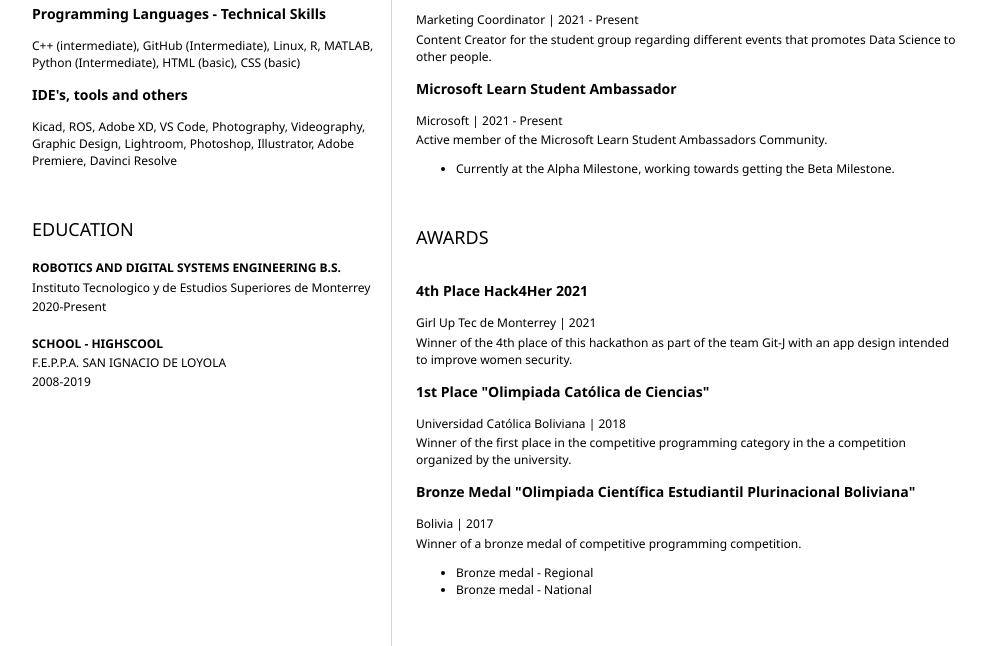
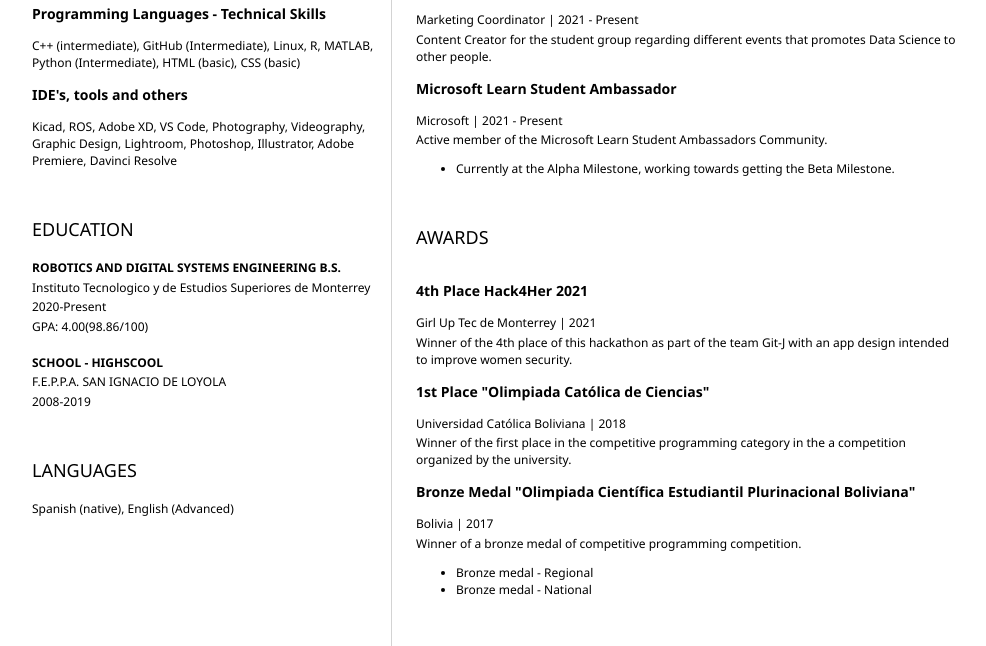
Before and after one commit to ianjduran/my-resume, a plain HTML site: page index.html in a window 1280 px wide. Shown: the part 516-1162 px from the top of the page, without its empty margins (152-1138 px from the left). Drawn offline with Linux system fonts and the light colour scheme.

Commit message:
add languages and gpa

```diff
--- a/index.html
+++ b/index.html
@@ -42,9 +42,8 @@
                         <i class="fab fa-instagram" aria-hidden="true"></i>
                         <a href="https://instagram.com/ianjduran">ianjduran</a>
                     </p>
+				</section>
 
-
-				</section>
 				<section>
 					<h2>SKILLS</h2>
 					<!-- your skills AKA "buzzwords" -->
@@ -63,6 +62,9 @@
                         <p>
                             2020-Present
                         </p>
+                        <p>
+                            GPA: 4.00(98.86/100)
+                        </p>
                     <br>
                     <b>SCHOOL - HIGHSCOOL</b>
                         <p>
@@ -72,6 +74,10 @@
                             2008-2019
                         </p>
 				</section>
+                <section>
+                    <h2>LANGUAGES</h2>
+                    Spanish (native), English (Advanced)
+                </section>
 			</article>
 			<article id="mainRight">
 
```
